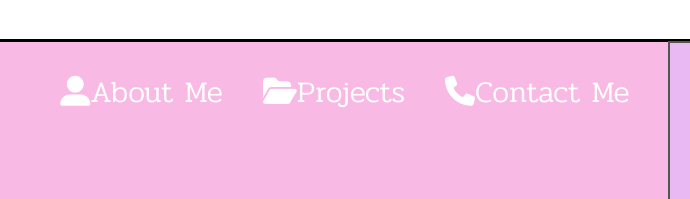
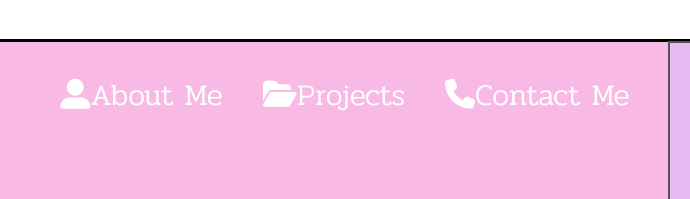
Before and after one commit to Kabidoye-17/PortfolioWebsite, a website built with webpack: page index.html in a window 1280 px wide. Shown: the top 199 px of the page, 337-1027 px from the left. Built offline with nearby package versions, Linux system fonts and the light colour scheme; a web font is replaced by a local one.

Commit message:
clean up and about me button worksss

```diff
--- a/css/Custom.css
+++ b/css/Custom.css
@@ -8,7 +8,7 @@ body{
   height: fit-content;
 }
 
-nav a{
+.navbuttons{
   font-family: "Pridi";
   font-weight: 350;
   font-size: 30px;
@@ -16,6 +16,8 @@ nav a{
   padding: 5px 20px;
   height: 40px;
   color: white;
+  border: none;
+  background-color: transparent;
 }
 nav{
   z-index: 3;
@@ -27,10 +29,10 @@ nav{
   top:15px;
 
 }
-nav a:hover{
+.navbuttons:hover{
   color: yellow;
 }
-nav a:active{
+.navbuttons:active{
   color: yellow;
 }
 
@@ -113,7 +115,7 @@ nav a:active{
   cursor: pointer;
 }
 
-#second\ section{
+#second-section{
   z-index: 1;
   height: 690px;
   width: 100%;
--- a/index.html
+++ b/index.html
@@ -12,9 +12,9 @@
 <body>
 <div class="sections" id="first section">
   <nav>
-    <a href=""> <i class="fa-solid fa-user-large"></i>About Me</a>
-    <a href=""> <i class="fa-solid fa-folder-open"></i>Projects</a>
-    <a href=""><i class="fa-solid fa-phone"></i>Contact Me</a>
+    <button class="navbuttons" onclick="scrollToSection('second-section')"> <i class="fa-solid fa-user-large"></i>About Me </button>
+    <button class="navbuttons"  > <i class="fa-solid fa-folder-open"></i>Projects</button>
+    <button class="navbuttons" ><i class="fa-solid fa-phone"></i>Contact Me</button>
   </nav>
   <h1 id="kelly" class="name">Kelly</h1>
   <h1 id="Abidoye" class="name">Abidoye</h1>
@@ -25,7 +25,7 @@
 </div>
 
 
-<div class="sections" id="second section">
+<div class="sections" id="second-section">
   <h1 class="p2H" id="About">About</h1>
   <h1 class="p2H" id="Me">Me</h1>
   <i class="fa-solid fa-quote-left"></i>
@@ -43,7 +43,14 @@
   <div id="line2" class="lines"></div>
 </div>
 
-
+<script>
+  function scrollToSection(sectionId) {
+    const section = document.getElementById(sectionId);
+    if (section) {
+      section.scrollIntoView({ behavior: 'smooth' });
+    }
+  }
+</script>
 
 </body>
 </html>
```
